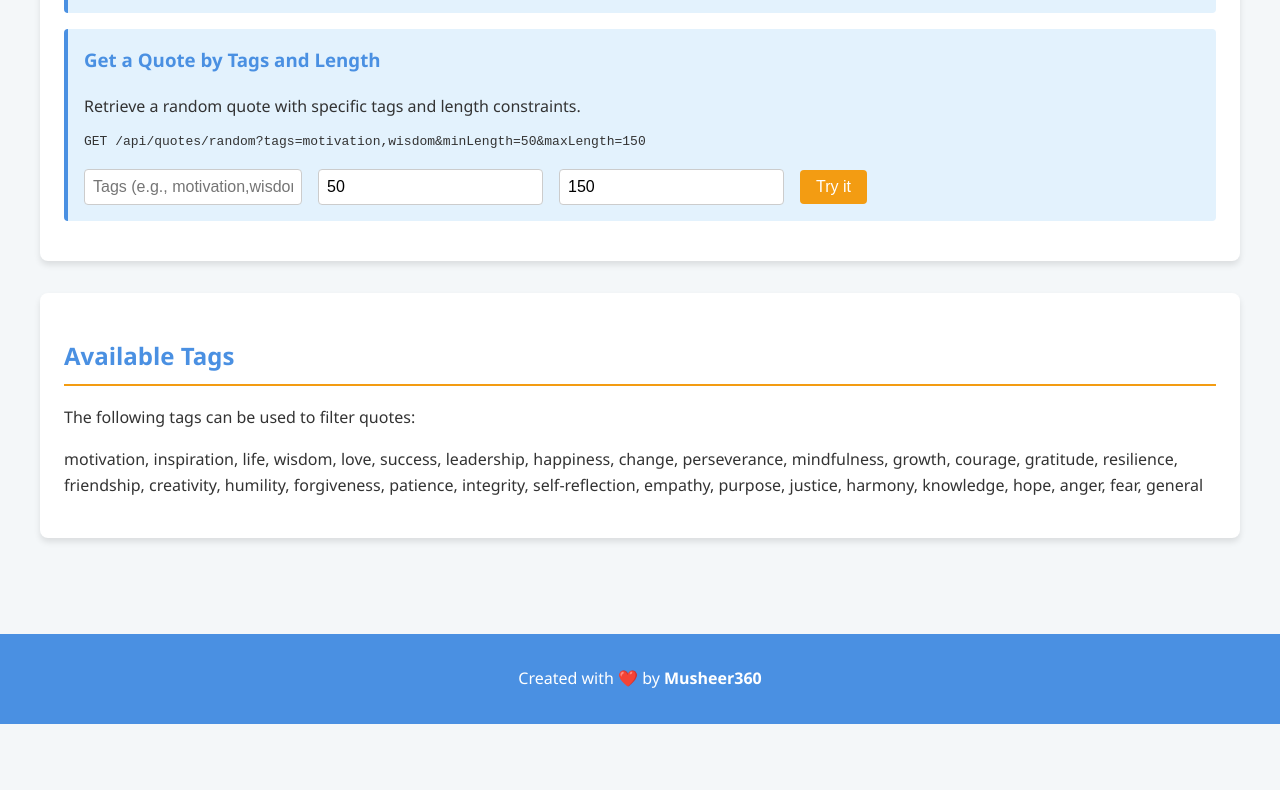
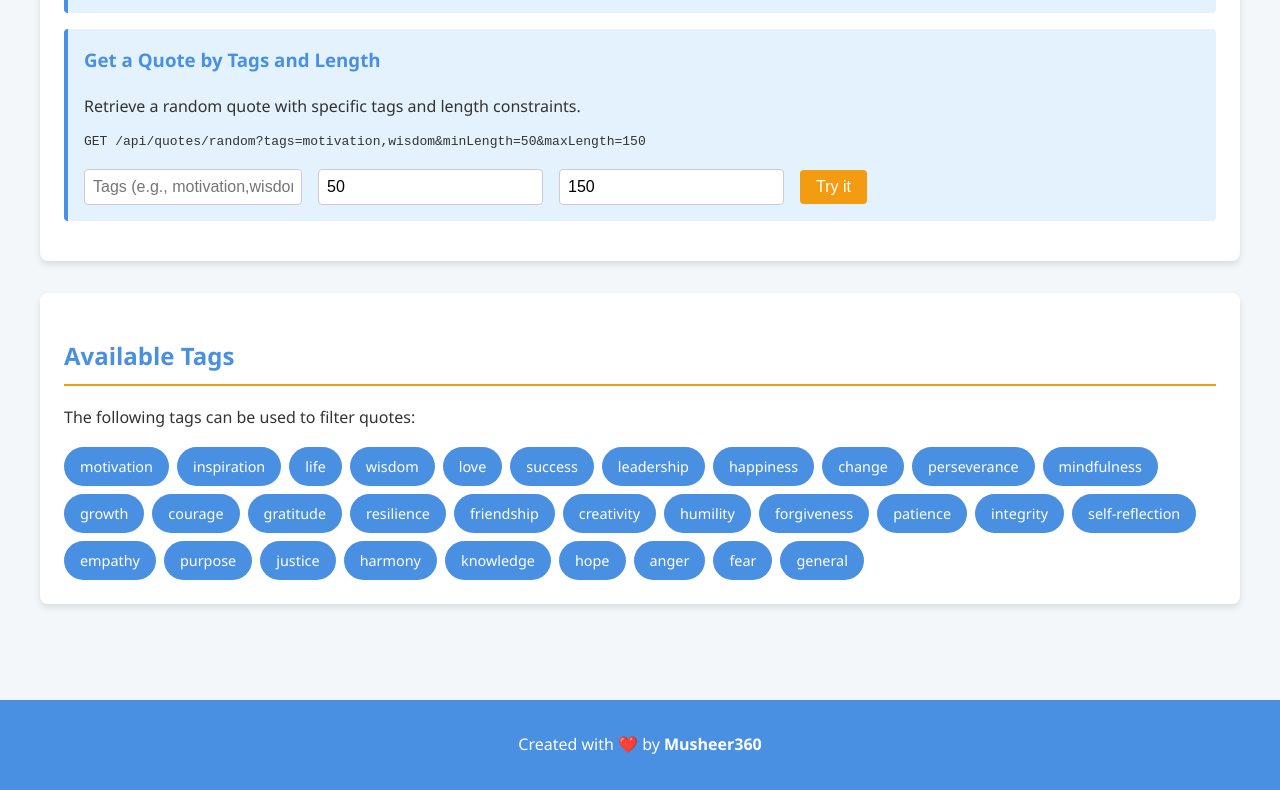
Before and after one commit to Musheer360/QuoteSlate, a website: page index.html in a window 1280 px wide. Shown: the part 1254-2044 px from the top of the page. Before the commit the page ends 1978 px from the top, so only its background shows below. Drawn offline with nearby package versions, Linux system fonts and the light colour scheme.

Commit message:
Implemented tag based filtering.

```diff
--- a/index.html
+++ b/index.html
@@ -127,6 +127,27 @@
                 border-top-color: #fff;
                 animation: spin 1s ease-in-out infinite;
                 margin-left: 10px;
+            }
+            .tags-container {
+                display: flex;
+                flex-wrap: wrap;
+                gap: 0.5rem;
+                margin-top: 1rem;
+            }
+            .tag {
+                background-color: var(--primary-color);
+                color: white;
+                padding: 0.5rem 1rem;
+                border-radius: 20px;
+                font-size: 0.9rem;
+                display: inline-block;
+                transition:
+                    transform 0.2s ease,
+                    background-color 0.2s ease;
+            }
+            .tag:hover {
+                transform: translateY(-2px);
+                background-color: #357abd;
             }
             @keyframes spin {
                 to {
@@ -315,14 +336,39 @@
             <div class="card">
                 <h2>Available Tags</h2>
                 <p>The following tags can be used to filter quotes:</p>
-                <p>
-                    motivation, inspiration, life, wisdom, love, success,
-                    leadership, happiness, change, perseverance, mindfulness,
-                    growth, courage, gratitude, resilience, friendship,
-                    creativity, humility, forgiveness, patience, integrity,
-                    self-reflection, empathy, purpose, justice, harmony,
-                    knowledge, hope, anger, fear, general
-                </p>
+                <div class="tags-container">
+                    <span class="tag">motivation</span>
+                    <span class="tag">inspiration</span>
+                    <span class="tag">life</span>
+                    <span class="tag">wisdom</span>
+                    <span class="tag">love</span>
+                    <span class="tag">success</span>
+                    <span class="tag">leadership</span>
+                    <span class="tag">happiness</span>
+                    <span class="tag">change</span>
+                    <span class="tag">perseverance</span>
+                    <span class="tag">mindfulness</span>
+                    <span class="tag">growth</span>
+                    <span class="tag">courage</span>
+                    <span class="tag">gratitude</span>
+                    <span class="tag">resilience</span>
+                    <span class="tag">friendship</span>
+                    <span class="tag">creativity</span>
+                    <span class="tag">humility</span>
+                    <span class="tag">forgiveness</span>
+                    <span class="tag">patience</span>
+                    <span class="tag">integrity</span>
+                    <span class="tag">self-reflection</span>
+                    <span class="tag">empathy</span>
+                    <span class="tag">purpose</span>
+                    <span class="tag">justice</span>
+                    <span class="tag">harmony</span>
+                    <span class="tag">knowledge</span>
+                    <span class="tag">hope</span>
+                    <span class="tag">anger</span>
+                    <span class="tag">fear</span>
+                    <span class="tag">general</span>
+                </div>
             </div>
         </div>
 
```
Also changed, not shown: README.md.
